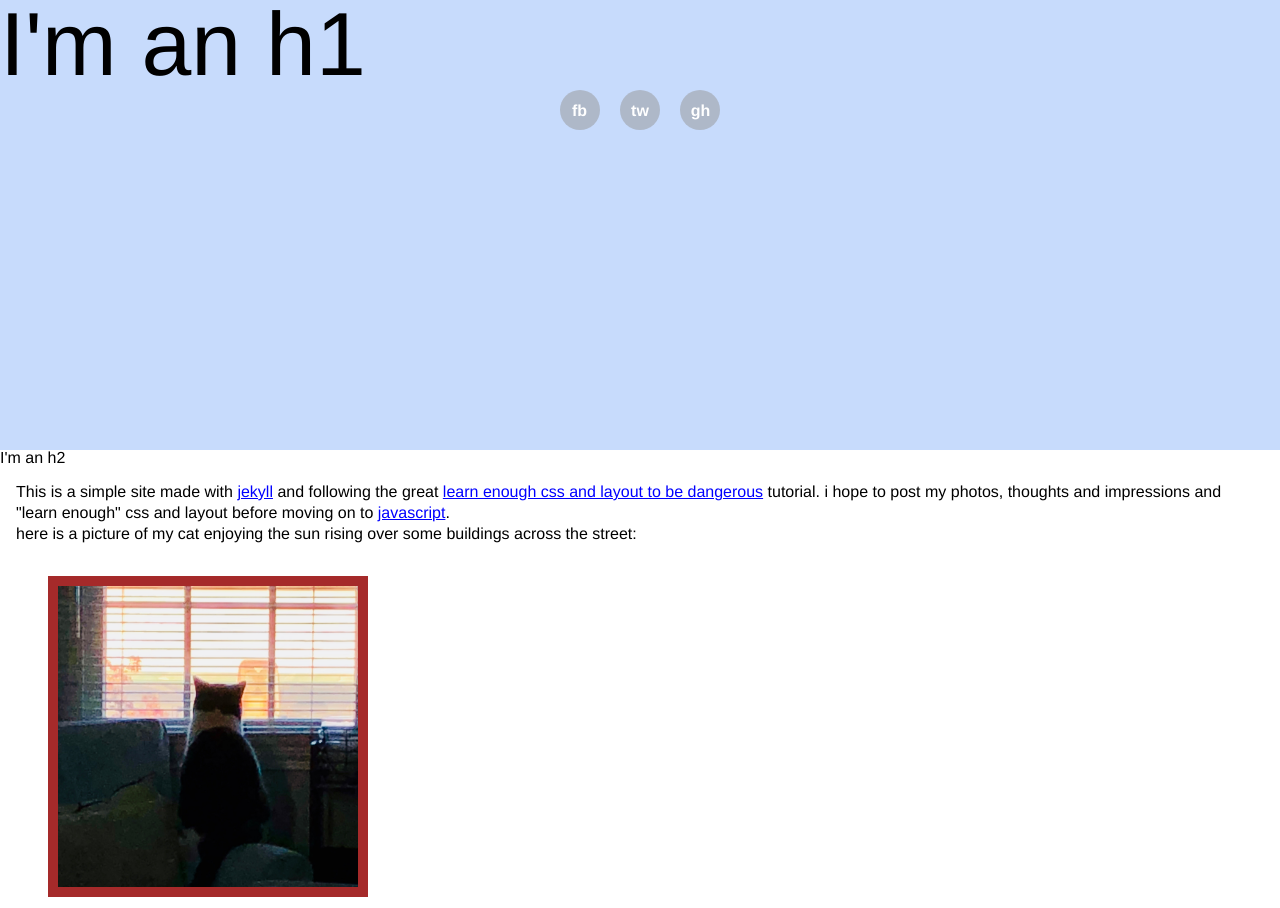
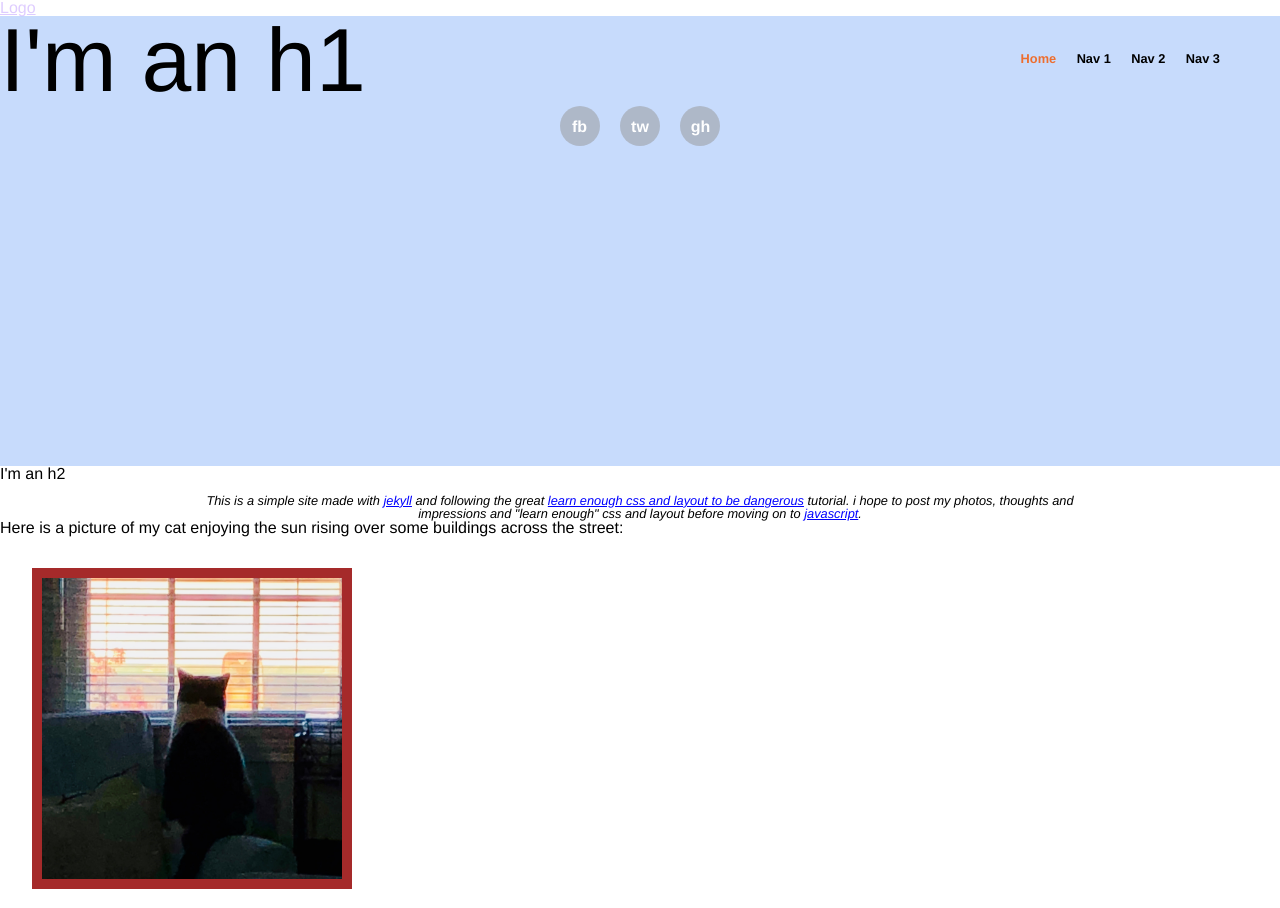
Before and after one commit to BenU/benu.github.io, a Jekyll site: the page built from index.html, in a window 1280 px wide. Built offline with Jekyll 4.4.1, drawn with Linux system fonts in a browser that asks for light colours.

Commit message:
Add head and header includes, more styling home page

```diff
--- /dev/null
+++ b/_includes/head.html
@@ -0,0 +1,6 @@
+<head>
+  <title>Benjamin D. Unger</title>
+  <meta charset="utf-8">
+  <link rel="stylesheet" href="/css/reset.css">
+  <link rel="stylesheet" href="/css/main.css">
+</head>
--- /dev/null
+++ b/_includes/header.html
@@ -0,0 +1,11 @@
+<header class="header">
+  <nav>
+    <ul class="header-nav">
+      <li><a href="/">Home</a></li>
+      <li><a href="#">Nav 1</a></li>
+      <li><a href="#">Nav 2</a></li>
+      <li><a href="#">Nav 3</a></li>
+    </ul>
+  </nav>
+  <a href="/" class="header-logo">Logo</a>
+</header>
--- a/_layouts/default.html
+++ b/_layouts/default.html
@@ -1,12 +1,8 @@
 <!DOCTYPE html>
 <html>
-  <head>
-    <title>Benjamin D. Unger</title>
-    <meta charset="utf-8">
-    <link rel="stylesheet" href="/css/reset.css">
-    <link rel="stylesheet" href="/css/main.css">
-  </head>
+  {% include head.html %}
   <body>
+    {% include header.html %}
     <div class="full-hero hero-home">
       <h1>I'm an h1</h1>
       <ul class="social-list">
@@ -22,7 +18,6 @@
       </ul>
     </div>
     <h2>I'm an h2</h2>
-    <div class="intro-text home-text">
     <p>
       This is a simple site made with <a href="https://jekyllrb.com">jekyll</a> and following the great
       <a href="https://www.learnenough.com/css-and-layout-tutorial/introduction">
@@ -31,12 +26,11 @@
       javascript</a>.
     </p>
     <p>
-        here is a picture of my cat enjoying the sun rising over some buildings across the street:
+      Here is a picture of my cat enjoying the sun rising over some buildings across the street:
     </p>
     <div class="image-home">
       <img src="assets/img/catatwindow.jpeg" alt="photo of my cat staring out window of sun rising over some
               buildings across the street." >
     </div>
-    </div>
   </body>
 </html>
--- a/css/main.css
+++ b/css/main.css
@@ -8,6 +8,41 @@ h1 {
 }
 a {
   color: #00f;
+}
+a:hover,
+a:active {
+  color: #bf9bff;
+}
+/* HEADER STYLES */
+.header-nav {
+  float: right;
+  padding: 5.5vh 60px 0 0;
+}
+.header-nav > li {
+  display: inline-block;
+  margin-left: 1em;
+}
+.header-nav a {
+  color: #000;
+  font-size: 0.8rem;
+  font-weight: bold;
+  text-decoration: none;
+  text-transform: upppercase;
+}
+
+.header-nav a:hover,
+.header-nav a:active {
+  color: #db3f3f;
+}
+.header-logo:hover,
+.header-logo:active {
+  opacity: 0.5;
+}
+.header-nav > li:first-child a {
+  color: #ed6e2f;
+}
+.header-nav > li:first-child a:hover {
+  color: #3dad2e;
 }
 
 /* HERO STYLES */
@@ -34,7 +69,11 @@ a {
   vertical-align: middle;
   width: 2.5em;
 }
-
+.social-link:hover,
+.social-link:active {
+  background: #ed6e2f;
+  opacity: 0.6;
+}
 .social-list {
   list-style: none;
   padding: 0;
@@ -47,13 +86,16 @@ a {
 
 /* TEXT STYLES */
 
-.intro-text {
-  line-height: 1.3;
-  margin: 1em;
+h2 + p {
+  font-size: 0.8em;
+  font-style: italic;
+  margin: 1em auto 0;
+  max-width: 70%;
+  text-align: center;
 }
 
 /* IMAGE STYLES */
-div .image-home {
+.image-home {
   height: 300px;
   margin: 2em;
   width:  300px;
```
Lines whose indentation alone changed are shown as unchanged.
